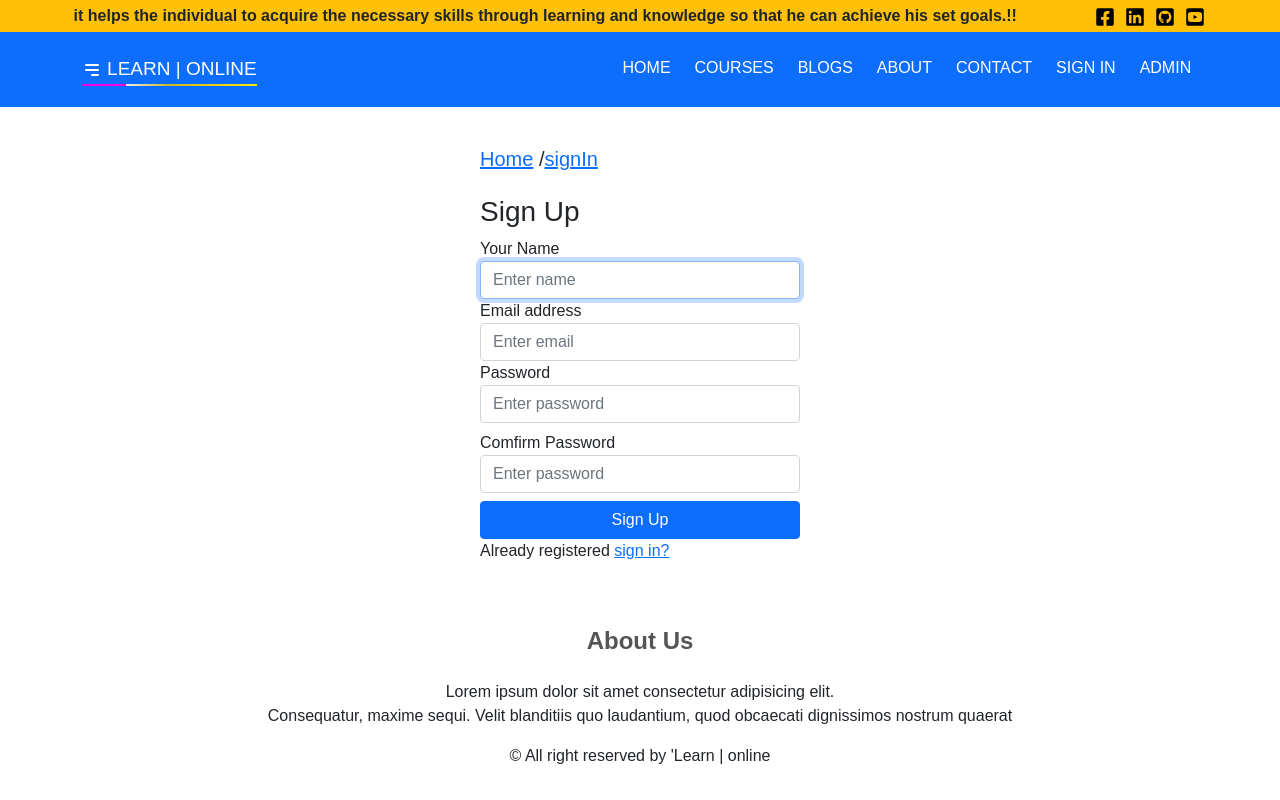
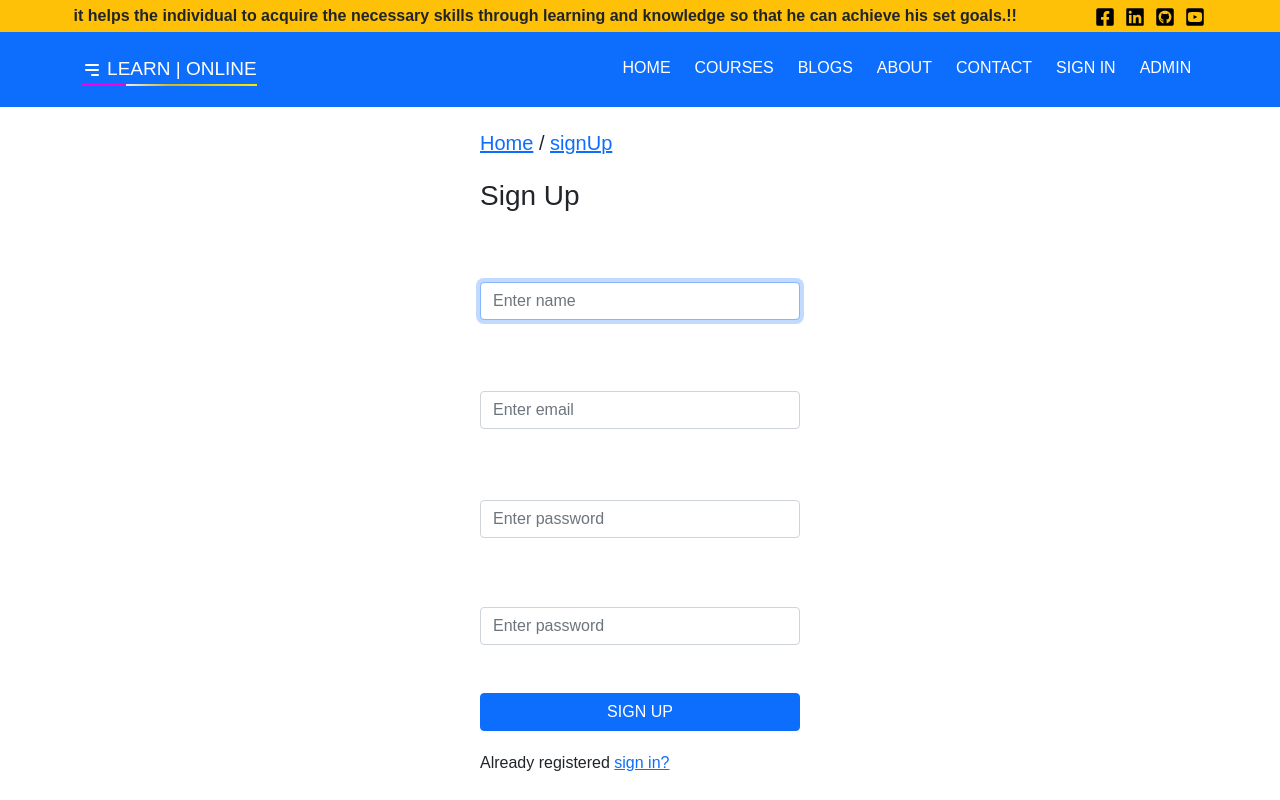
Before and after one commit to Imran-2022/LEARN-ONLINE, a React (Create React App) app: page /sign-up in a window 1280 px wide. Shown: the top 800 px of the page. Built offline with nearby package versions, Linux system fonts and the light colour scheme.

Commit message:
upload new admin task added

```diff
--- a/src/AdminBoss/Admin/Admin.js
+++ b/src/AdminBoss/Admin/Admin.js
@@ -1,6 +1,7 @@
 import React from 'react';
 import "./Admin.css"
 import { Tab, Tabs, TabList, TabPanel } from 'react-tabs';
+import AddData from '../Pages/AddData/AddData';
 // import 'react-tabs/style/react-tabs.css';
 const Admin = () => {
 
@@ -24,7 +25,7 @@ const Admin = () => {
                         a for apply
                     </TabPanel>
                     <TabPanel>
-                        b for ball
+                        <AddData/>
                     </TabPanel>
                     {/* <TabPanel>
                         c for cat
--- a/src/AdminBoss/Pages/AddData/AddData.css
+++ b/src/AdminBoss/Pages/AddData/AddData.css
@@ -0,0 +1,106 @@
+ /* react hook form style  */
+
+
+ input,textarea {
+    display: block;
+    box-sizing: border-box;
+    width: 100%;
+    border-radius: 4px;
+    border: 1px solid rgb(228, 20, 20);
+    padding: 10px 15px;
+    margin-bottom: 10px;
+    font-size: 14px;
+  }
+
+  label {
+    line-height: 2;
+    text-align: left;
+    display: block;
+    margin-bottom: 13px;
+    margin-top: 20px;
+    color: white;
+    font-size: 14px;
+    font-weight: 200;
+  }
+
+  button[type="submit"],
+  input[type="submit"] {
+    background: #0d6efd;
+    color: white;
+    text-transform: uppercase;
+    border: none;
+    margin-top: 40px;
+    font-size: 16px;
+    font-weight: 100;
+    letter-spacing: 10px;
+  }
+
+
+
+  button[type="submit"]:active,
+  input[type="button"]:active,
+  input[type="submit"]:active {
+    transition: 2s all;
+    transform: translateY(3px);
+    border: 1px solid transparent;
+    opacity: 0.8;
+  }
+
+  input:disabled {
+    opacity: 0.4;
+  }
+
+  input[type="button"]:hover {
+    transition: 0.3s all;
+  }
+
+  button[type="submit"],
+  input[type="button"],
+  input[type="submit"] {
+    -webkit-appearance: none;
+  }
+
+  .App {
+    max-width: 600px;
+    margin: 0 auto;
+  }
+
+  button[type="button"] {
+    display: block;
+    appearance: none;
+    background: #333;
+    color: white;
+    border: none;
+    text-transform: uppercase;
+    padding: 10px 20px;
+    border-radius: 4px;
+  }
+
+  hr {
+    margin-top: 30px;
+  }
+
+  button {
+    display: block;
+    appearance: none;
+    margin-top: 40px;
+    border: 1px solid #333;
+    margin-bottom: 20px;
+    text-transform: uppercase;
+    padding: 10px 20px;
+    border-radius: 4px;
+  }
+
+
+  /* my style code  */
+
+  .admin-form-add{
+    min-height: 80vh;
+   box-shadow: rgba(0, 0, 0, 0.05) 0px 0px 0px 1px, rgb(209, 213, 219) 0px 0px 0px 1px inset;
+}
+.admin-form-add input,textarea{
+    outline: none;
+    border: 1px solid transparent;
+    border-bottom: 1px solid;
+    padding-left: 0px;
+}
--- a/src/AdminBoss/Pages/AddData/AddData.js
+++ b/src/AdminBoss/Pages/AddData/AddData.js
@@ -1,9 +1,39 @@
 import React from 'react';
-import "./Update_Delete.css"
+import "./AddData.css"
+import { useForm } from "react-hook-form";
+import Footer from "../../../../src/components/footer/Footer"
 const AddData = () => {
+
+    const { register, handleSubmit,formState: { errors } } = useForm();
+    const onSubmit =( data )=> {
+
+        console.log(data);
+    }
     return (
-        <div>
+        <div className="mt-5 mb-5 ">
+            <p>this is just a cool webite  i build ✌</p>
+            <form className="p-5 mb-5 rounded w-75 m-auto admin-form-add d-flex flex-column justify-content-center align-content-center" onSubmit={handleSubmit(onSubmit)}>
+                <input  placeholder="Image url"   {...register("img",{required: true})} autoComplete="off"/>
+                {errors.img && <small className="text-end">This field is required</small>}
 
+                <input  placeholder="Title" {...register("title",{required: true})} />
+                {errors.title && <small className="text-end">This field is required</small>}
+
+                <input  placeholder="Total Cost" {...register("cost",{required: true})} />
+                {errors.cost && <small className="text-end">This field is required</small>}
+
+                <input   placeholder="Durations" {...register("durations",{required: true})} />
+                {errors.durations && <small className="text-end">This field is required</small>}
+
+                <textarea placeholder="definitions"  {...register("definitions", { required: true })} rows="6" />
+                {errors.definitions && <small className="text-end">This field is required</small>}
+
+                <input  placeholder="difficulty-label" {...register("difficulty_label",{required: true})} />
+                {errors.difficulty_label && <small className="text-end">This field is required</small>}
+
+                <input type="submit" className="fs-4 fw-bold" />
+            </form>
+            <Footer />
         </div>
     );
 };
--- a/src/components/auth/SignIn/SignIn.js
+++ b/src/components/auth/SignIn/SignIn.js
@@ -56,7 +56,7 @@ const SignIn = () => {
 
                 <form className="form-box m-auto d-flex flex-column justify-content-center w-25 " onSubmit={handleSignIn}>
                     <h5>
-                        <p><Link to="/">Home</Link> /<Link to="/sign-in">signIn</Link> </p>
+                        <p><Link to="/">Home</Link> / <Link to="/sign-in">signIn</Link> </p>
                     </h5>
                     <h3>Sign In</h3>
                     <div className="form-group">
--- a/src/components/auth/SignIn/SignUp.js
+++ b/src/components/auth/SignIn/SignUp.js
@@ -60,7 +60,7 @@ const SignUp = () => {
             <div className=" m-auto w-100 mt-4">
                 <form className="form-box m-auto d-flex flex-column justify-content-center w-25 " onSubmit={handleSignUp}>
                     <h5>
-                        <p><Link to="/">Home</Link> /<Link to="/sign-in">signIn</Link> </p>
+                        <p><Link to="/">Home</Link> / <Link to="/sign-up">signUp</Link> </p>
                     </h5>
                     <h3>Sign Up</h3>
                     <div className="form-group">
```
